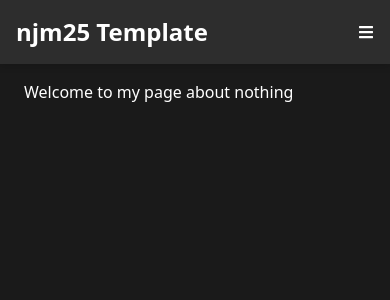
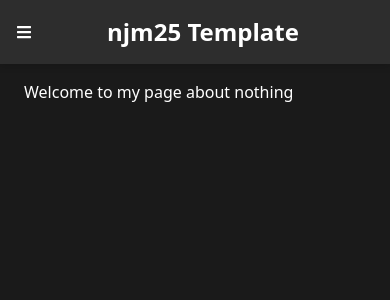
Before and after one commit to njm25/Template, a Next.js app in the folder client/: page / in a window 390 px wide. Shown: the top 300 px of the page. Built offline with nearby package versions, Linux system fonts and the light colour scheme.

Commit message:
feat: sidenav updates

```diff
--- a/client/src/components/navBar/sideNav.tsx
+++ b/client/src/components/navBar/sideNav.tsx
@@ -8,10 +8,10 @@ interface SideNavProps {
 
 export default function SideNav({ navItems, toggleSideNav }: SideNavProps) {
   return (
-    <div className="background-secondary flex flex-col gap-4 p-4 fixed top-0 left-0 w-full h-full">
+  <div className="fixed top-0 left-0 w-full h-full bg-black/50" onClick={toggleSideNav}>
+    <div className="background-secondary flex flex-col gap-4 p-4 fixed top-0 left-0 w-80 h-full" onClick={(e) => e.stopPropagation()}>
 
       <div
-            className="flex justify-end"
           onClick={toggleSideNav}
       >
           <FaTimes className="cursor-pointer"/>
@@ -19,10 +19,12 @@ export default function SideNav({ navItems, toggleSideNav }: SideNavProps) {
 
       <div className="flex flex-col gap-4">
           {navItems.map((item: { name: string, href: string }) => (
-                <Link key={item.href} href={item.href}>{item.name}</Link>
+              <Link onClick={toggleSideNav} key={item.href} href={item.href}>{item.name}</Link>
           ))}
       </div>
 
       </div>
+    </div>
+
   )
 }
--- a/client/src/components/navBar/topNav.tsx
+++ b/client/src/components/navBar/topNav.tsx
@@ -8,7 +8,14 @@ interface TopNavProps {
 
 export default function TopNav({ navItems, toggleSideNav }: TopNavProps) {
   return (
-    <div className="background-secondary flex justify-between items-center py-4 px-4 md:px-8 lg:px-16 xl:px-80 drop-shadow-md w-full">
+    <div
+      className="
+        background-secondary drop-shadow-md
+        flex justify-between items-center flex-row-reverse sm:flex-row
+        w-full py-4 px-4 md:px-8 lg:px-16 xl:px-80
+        "
+      >
+      <div className="sm:hidden"></div>
 
       <div className="flex items-center gap-4">
         <h1 className="text-2xl font-bold">njm25 Template</h1>
```
Lines whose indentation alone changed are shown as unchanged.
